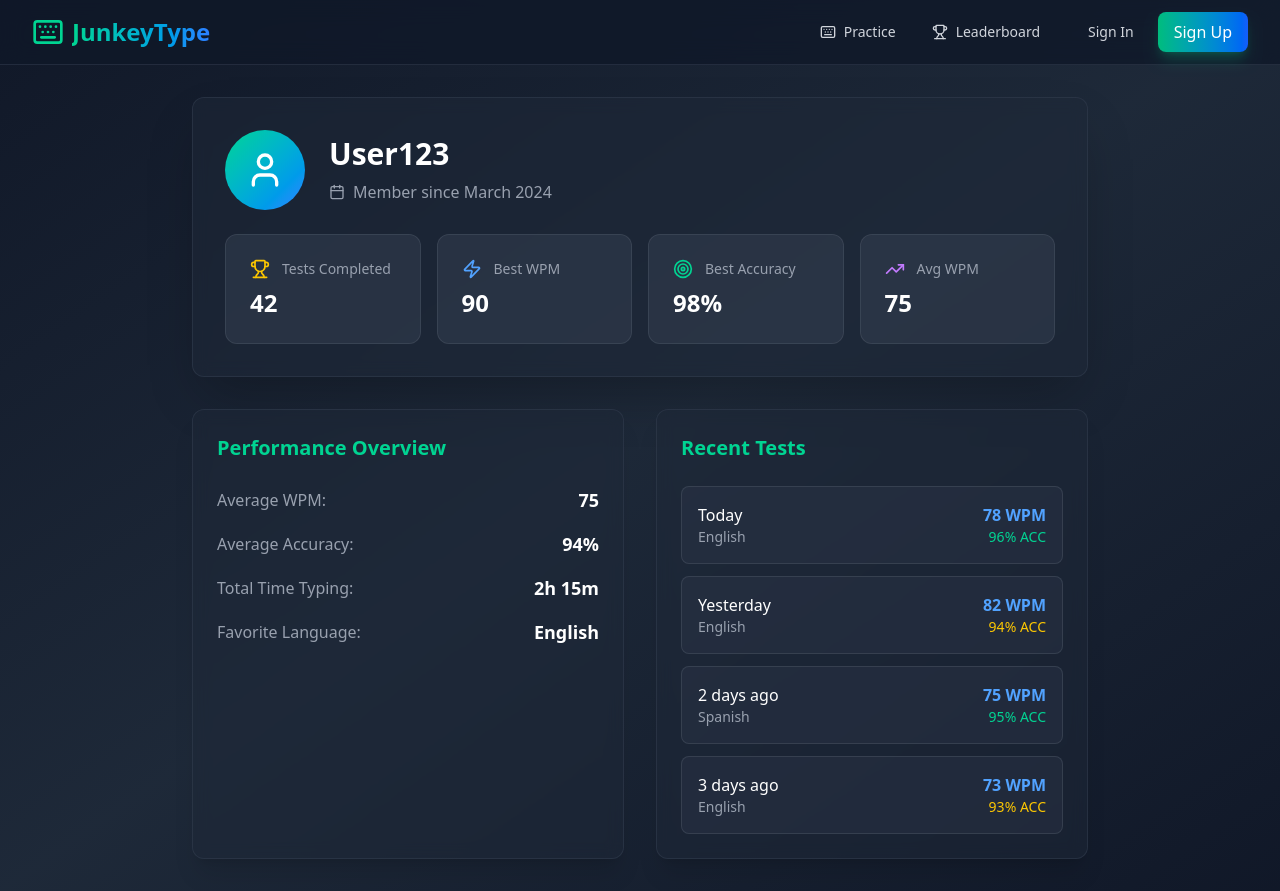
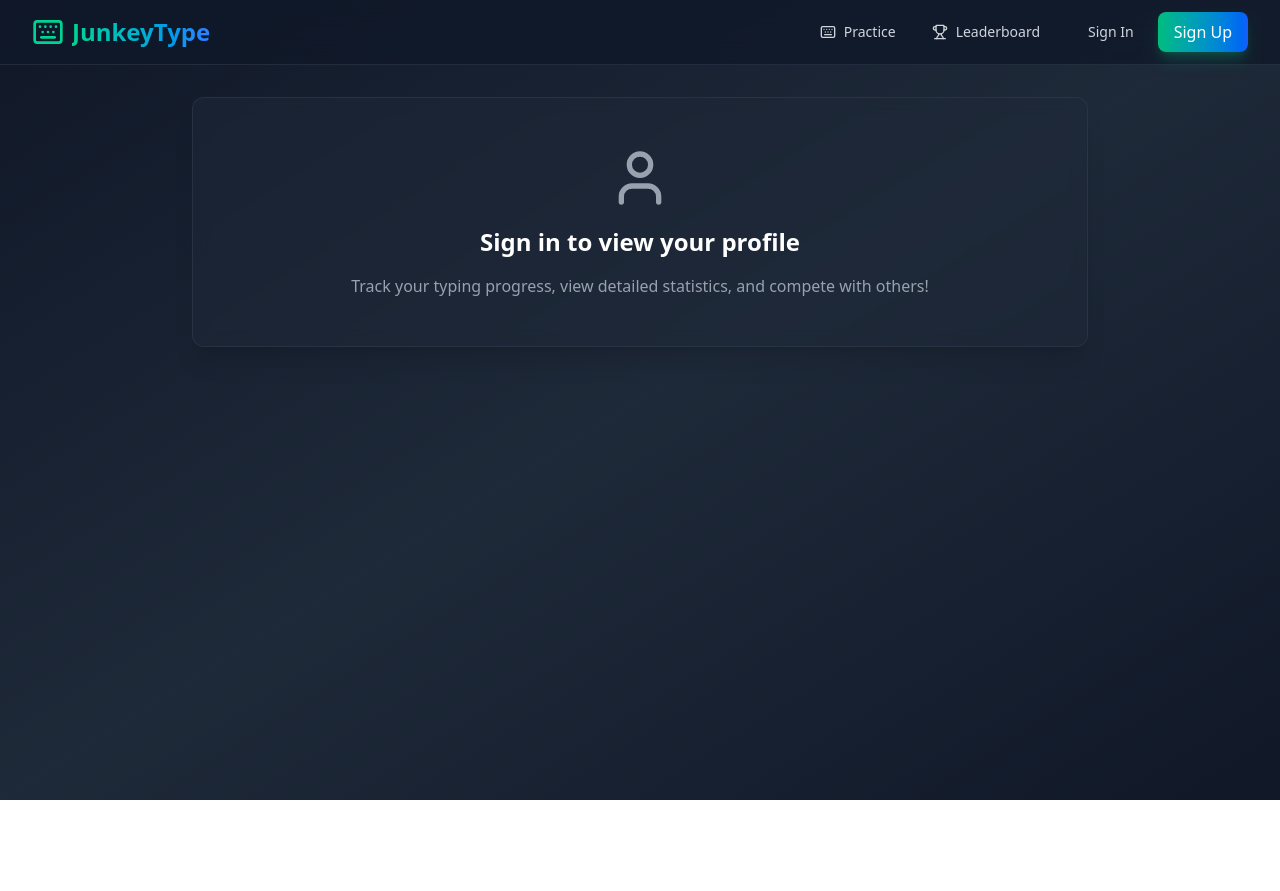
Before and after one commit to Mythsoul/JunkyType, a React (Vite) app in the folder fe/: page /profile in a window 1280 px wide. After the commit the page ends 800 px from the top, so only its background shows below. Built offline with nearby package versions, Linux system fonts and the light colour scheme; the HTML template or start-up script is replaced by a standard one.

Commit message:
improve result dialog

```diff
--- a/fe/src/components/Profile.jsx
+++ b/fe/src/components/Profile.jsx
@@ -1,28 +1,91 @@
-import { useSelector } from "react-redux"
-import { User, Zap, Target, Trophy, Calendar, TrendingUp } from 'lucide-react'
+import { useSelector, useDispatch } from "react-redux"
+import { useEffect, useState } from 'react'
+import { User, Zap, Target, Trophy, Calendar, TrendingUp, BarChart, Activity, Clock, Hash } from 'lucide-react'
+import { fetchUserStats } from '../store/slices/userStatsSlice'
 
 function Profile() {
+  const dispatch = useDispatch()
   const theme = useSelector((state) => state.settings.theme)
+  const { user, isAuthenticated } = useSelector((state) => state.auth)
+  const { userStats, isLoadingStats } = useSelector((state) => state.userStats)
+  const [activeTab, setActiveTab] = useState('overview')
 
-  // Sample data - replace with actual user data
-  const userStats = {
-    username: "User123",
-    joinDate: "March 2024",
-    testsCompleted: 42,
-    averageWpm: 75,
-    bestWpm: 90,
-    averageAccuracy: 94,
-    bestAccuracy: 98,
-    totalTimeTyping: "2h 15m",
-    favoriteLanguage: "English",
+  useEffect(() => {
+    if (isAuthenticated) {
+      dispatch(fetchUserStats())
+    }
+  }, [dispatch, isAuthenticated])
+
+  // Format time helper
+  const formatTime = (seconds) => {
+    const hours = Math.floor(seconds / 3600)
+    const minutes = Math.floor((seconds % 3600) / 60)
+    if (hours > 0) {
+      return `${hours}h ${minutes}m`
+    }
+    return `${minutes}m`
   }
 
-  const recentTests = [
-    { date: "Today", wpm: 78, accuracy: 96, language: "English" },
-    { date: "Yesterday", wpm: 82, accuracy: 94, language: "English" },
-    { date: "2 days ago", wpm: 75, accuracy: 95, language: "Spanish" },
-    { date: "3 days ago", wpm: 73, accuracy: 93, language: "English" },
-  ]
+  // Simple chart component
+  const SimpleChart = ({ data, type = 'wpm' }) => {
+    const maxValue = Math.max(...data.map(d => d[type]))
+    const chartColor = type === 'wpm' ? 'bg-blue-400' : 'bg-green-400'
+
+    return (
+      <div className="space-y-2">
+        <div className="flex justify-between text-sm text-gray-400">
+          <span>Last {data.length} tests</span>
+          <span>Max: {maxValue}</span>
+        </div>
+        <div className="flex items-end gap-1 h-20">
+          {data.map((point, i) => {
+            const height = (point[type] / maxValue) * 100
+            return (
+              <div
+                key={i}
+                className={`${chartColor} rounded-t transition-all duration-300 hover:opacity-80 flex-1`}
+                style={{ height: `${height}%` }}
+                title={`${point[type]} ${type.toUpperCase()}`}
+              />
+            )
+          })}
+        </div>
+      </div>
+    )
+  }
+
+  if (!isAuthenticated) {
+    return (
+      <div className="max-w-4xl mx-auto">
+        <div className={`rounded-xl shadow-xl backdrop-blur-sm border text-center p-12 ${
+          theme === "dark" ? "bg-gray-800/50 border-gray-700/50" : "bg-white/70 border-gray-200/50"
+        }`}>
+          <User className="w-16 h-16 mx-auto mb-4 text-gray-400" />
+          <h2 className={`text-2xl font-bold mb-4 ${theme === "dark" ? "text-white" : "text-gray-900"}`}>
+            Sign in to view your profile
+          </h2>
+          <p className={`${theme === "dark" ? "text-gray-400" : "text-gray-600"}`}>
+            Track your typing progress, view detailed statistics, and compete with others!
+          </p>
+        </div>
+      </div>
+    )
+  }
+
+  if (isLoadingStats) {
+    return (
+      <div className="max-w-4xl mx-auto">
+        <div className={`rounded-xl shadow-xl backdrop-blur-sm border text-center p-12 ${
+          theme === "dark" ? "bg-gray-800/50 border-gray-700/50" : "bg-white/70 border-gray-200/50"
+        }`}>
+          <div className="animate-spin rounded-full h-12 w-12 mx-auto mb-4 border-b-2 border-emerald-500"></div>
+          <div className={`text-lg ${theme === "dark" ? "text-gray-400" : "text-gray-600"}`}>
+            Loading your stats...
+          </div>
+        </div>
+      </div>
+    )
+  }
 
   const StatCard = ({ icon: Icon, label, value, color }) => (
     <div
@@ -40,121 +103,176 @@ function Profile() {
     </div>
   )
 
+  const tabs = [
+    { id: 'overview', label: 'Overview', icon: BarChart },
+    { id: 'progress', label: 'Progress', icon: TrendingUp },
+    { id: 'history', label: 'History', icon: Clock },
+  ]
+
   return (
-    <div className="max-w-4xl mx-auto space-y-8">
+    <div className="max-w-6xl mx-auto space-y-6">
       {/* Profile Header */}
-      <div
-        className={`rounded-xl shadow-2xl backdrop-blur-sm border ${
+      <div className={`rounded-xl shadow-xl backdrop-blur-sm border ${
         theme === "dark" ? "bg-gray-800/50 border-gray-700/50" : "bg-white/70 border-gray-200/50"
-        }`}
-      >
-        <div className="p-8">
-          <div className="flex items-center gap-6 mb-6">
-            <div
-              className={`w-20 h-20 rounded-full flex items-center justify-center ${
+      }`}>
+        <div className="p-6">
+          <div className="flex flex-col md:flex-row md:items-center justify-between gap-4">
+            <div className="flex items-center gap-4">
+              <div className={`w-16 h-16 rounded-full flex items-center justify-center ${
                 theme === "dark"
                   ? "bg-gradient-to-br from-emerald-400 to-blue-500"
                   : "bg-gradient-to-br from-emerald-500 to-blue-600"
-              }`}
-            >
-              <User className="w-10 h-10 text-white" />
+              }`}>
+                <User className="w-8 h-8 text-white" />
               </div>
               <div>
-              <h1 className={`text-3xl font-bold ${theme === "dark" ? "text-white" : "text-gray-900"}`}>
-                {userStats.username}
+                <h1 className={`text-2xl font-bold ${theme === "dark" ? "text-white" : "text-gray-900"}`}>
+                  {user?.username || 'Anonymous User'}
                 </h1>
-              <p className={`flex items-center gap-2 mt-2 ${theme === "dark" ? "text-gray-400" : "text-gray-600"}`}>
-                <Calendar className="w-4 h-4" />
-                Member since {userStats.joinDate}
+                <p className={`flex items-center gap-2 ${theme === "dark" ? "text-gray-400" : "text-gray-600"}`}>
+                  <Trophy className="w-4 h-4" />
+                  {userStats.testsCompleted} tests completed
                 </p>
               </div>
             </div>
 
-          {/* Quick Stats */}
-          <div className="grid grid-cols-2 md:grid-cols-4 gap-4">
+            <div className="grid grid-cols-3 gap-4">
+              <div className="text-center">
+                <div className={`text-2xl font-bold ${theme === "dark" ? "text-blue-400" : "text-blue-600"}`}>
+                  {userStats.bestWpm || 0}
+                </div>
+                <div className={`text-sm ${theme === "dark" ? "text-gray-400" : "text-gray-600"}`}>Best WPM</div>
+              </div>
+              <div className="text-center">
+                <div className={`text-2xl font-bold ${theme === "dark" ? "text-emerald-400" : "text-emerald-600"}`}>
+                  {userStats.bestAccuracy || 0}%
+                </div>
+                <div className={`text-sm ${theme === "dark" ? "text-gray-400" : "text-gray-600"}`}>Best Acc</div>
+              </div>
+              <div className="text-center">
+                <div className={`text-2xl font-bold ${theme === "dark" ? "text-purple-400" : "text-purple-600"}`}>
+                  {userStats.avgWpm || 0}
+                </div>
+                <div className={`text-sm ${theme === "dark" ? "text-gray-400" : "text-gray-600"}`}>Avg WPM</div>
+              </div>
+            </div>
+          </div>
+
+          {/* Tab Navigation */}
+          <div className="flex gap-2 mt-6">
+            {tabs.map((tab) => {
+              const Icon = tab.icon
+              return (
+                <button
+                  key={tab.id}
+                  onClick={() => setActiveTab(tab.id)}
+                  className={`flex items-center gap-2 px-4 py-2 rounded-lg font-medium transition-colors ${
+                    activeTab === tab.id
+                      ? theme === "dark"
+                        ? "bg-emerald-500/20 text-emerald-400 border border-emerald-500/30"
+                        : "bg-emerald-500/20 text-emerald-600 border border-emerald-500/30"
+                      : theme === "dark"
+                        ? "text-gray-400 hover:text-gray-300 hover:bg-gray-700/50"
+                        : "text-gray-600 hover:text-gray-700 hover:bg-gray-100/50"
+                  }`}
+                >
+                  <Icon className="w-4 h-4" />
+                  {tab.label}
+                </button>
+              )
+            })}
+          </div>
+        </div>
+      </div>
+
+      {/* Tab Content */}
+      {activeTab === 'overview' && (
+        <div className="grid grid-cols-1 md:grid-cols-2 lg:grid-cols-4 gap-4">
           <StatCard
             icon={Trophy}
             label="Tests Completed"
-              value={userStats.testsCompleted}
+            value={userStats.testsCompleted || 0}
             color={theme === "dark" ? "text-yellow-400" : "text-yellow-600"}
           />
           <StatCard
             icon={Zap}
-              label="Best WPM"
-              value={userStats.bestWpm}
+            label="Average WPM"
+            value={userStats.avgWpm || 0}
             color={theme === "dark" ? "text-blue-400" : "text-blue-600"}
           />
           <StatCard
             icon={Target}
-              label="Best Accuracy"
-              value={`${userStats.bestAccuracy}%`}
+            label="Average Accuracy"
+            value={`${userStats.avgAccuracy || 0}%`}
             color={theme === "dark" ? "text-emerald-400" : "text-emerald-600"}
           />
           <StatCard
-              icon={TrendingUp}
-              label="Avg WPM"
-              value={userStats.averageWpm}
+            icon={Clock}
+            label="Total Time"
+            value={formatTime(userStats.totalTimeTyping || 0)}
             color={theme === "dark" ? "text-purple-400" : "text-purple-600"}
           />
         </div>
+      )}
+
+      {activeTab === 'progress' && (
+        <div className="grid md:grid-cols-2 gap-6">
+          {/* WPM Chart */}
+          <div className={`rounded-xl shadow-xl backdrop-blur-sm border p-6 ${
+            theme === "dark" ? "bg-gray-800/50 border-gray-700/50" : "bg-white/70 border-gray-200/50"
+          }`}>
+            <h3 className={`text-lg font-bold mb-4 flex items-center gap-2 ${
+              theme === "dark" ? "text-blue-400" : "text-blue-600"
+            }`}>
+              <Zap className="w-5 h-5" />
+              WPM Progress
+            </h3>
+            {userStats.recentResults?.length > 0 ? (
+              <SimpleChart data={userStats.recentResults} type="wpm" />
+            ) : (
+              <div className={`text-center py-8 ${theme === "dark" ? "text-gray-500" : "text-gray-400"}`}>
+                No test data available yet
+              </div>
+            )}
+          </div>
+
+          {/* Accuracy Chart */}
+          <div className={`rounded-xl shadow-xl backdrop-blur-sm border p-6 ${
+            theme === "dark" ? "bg-gray-800/50 border-gray-700/50" : "bg-white/70 border-gray-200/50"
+          }`}>
+            <h3 className={`text-lg font-bold mb-4 flex items-center gap-2 ${
+              theme === "dark" ? "text-emerald-400" : "text-emerald-600"
+            }`}>
+              <Target className="w-5 h-5" />
+              Accuracy Progress
+            </h3>
+            {userStats.recentResults?.length > 0 ? (
+              <SimpleChart data={userStats.recentResults} type="accuracy" />
+            ) : (
+              <div className={`text-center py-8 ${theme === "dark" ? "text-gray-500" : "text-gray-400"}`}>
+                No test data available yet
+              </div>
+            )}
           </div>
         </div>
+      )}
 
-      {/* Detailed Stats */}
-      <div className="grid md:grid-cols-2 gap-8">
-        {/* Performance Overview */}
-        <div
-          className={`rounded-xl shadow-xl backdrop-blur-sm border ${
+      {activeTab === 'history' && (
+        <div className={`rounded-xl shadow-xl backdrop-blur-sm border ${
           theme === "dark" ? "bg-gray-800/50 border-gray-700/50" : "bg-white/70 border-gray-200/50"
-          }`}
-        >
+        }`}>
           <div className="p-6">
-            <h3 className={`text-xl font-bold mb-6 ${theme === "dark" ? "text-emerald-400" : "text-emerald-600"}`}>
-              Performance Overview
-            </h3>
-            <div className="space-y-4">
-              <div className="flex justify-between items-center">
-                <span className={theme === "dark" ? "text-gray-400" : "text-gray-600"}>Average WPM:</span>
-                <span className={`font-bold text-lg ${theme === "dark" ? "text-white" : "text-gray-900"}`}>
-                  {userStats.averageWpm}
-                </span>
-              </div>
-              <div className="flex justify-between items-center">
-                <span className={theme === "dark" ? "text-gray-400" : "text-gray-600"}>Average Accuracy:</span>
-                <span className={`font-bold text-lg ${theme === "dark" ? "text-white" : "text-gray-900"}`}>
-                  {userStats.averageAccuracy}%
-                </span>
-              </div>
-              <div className="flex justify-between items-center">
-                <span className={theme === "dark" ? "text-gray-400" : "text-gray-600"}>Total Time Typing:</span>
-                <span className={`font-bold text-lg ${theme === "dark" ? "text-white" : "text-gray-900"}`}>
-                  {userStats.totalTimeTyping}
-                </span>
-              </div>
-              <div className="flex justify-between items-center">
-                <span className={theme === "dark" ? "text-gray-400" : "text-gray-600"}>Favorite Language:</span>
-                <span className={`font-bold text-lg ${theme === "dark" ? "text-white" : "text-gray-900"}`}>
-                  {userStats.favoriteLanguage}
-                </span>
-              </div>
-            </div>
-          </div>
-        </div>
-
-        {/* Recent Tests */}
-        <div
-          className={`rounded-xl shadow-xl backdrop-blur-sm border ${
-            theme === "dark" ? "bg-gray-800/50 border-gray-700/50" : "bg-white/70 border-gray-200/50"
-          }`}
-        >
-          <div className="p-6">
-            <h3 className={`text-xl font-bold mb-6 ${theme === "dark" ? "text-emerald-400" : "text-emerald-600"}`}>
+            <h3 className={`text-xl font-bold mb-6 flex items-center gap-2 ${
+              theme === "dark" ? "text-emerald-400" : "text-emerald-600"
+            }`}>
+              <Activity className="w-5 h-5" />
               Recent Tests
             </h3>
+            {userStats.recentResults?.length > 0 ? (
               <div className="space-y-3">
-              {recentTests.map((test, index) => (
+                {userStats.recentResults.map((test, index) => (
                   <div
-                  key={index}
+                    key={test.id || index}
                     className={`p-4 rounded-lg border transition-all duration-300 ${
                       theme === "dark"
                         ? "bg-gray-700/30 border-gray-600/50 hover:bg-gray-700/50"
@@ -164,27 +282,21 @@ function Profile() {
                     <div className="flex justify-between items-center">
                       <div>
                         <div className={`font-medium ${theme === "dark" ? "text-white" : "text-gray-900"}`}>
-                        {test.date}
+                          {new Date(test.timestamp).toLocaleDateString()}
                         </div>
                         <div className={`text-sm ${theme === "dark" ? "text-gray-400" : "text-gray-600"}`}>
-                        {test.language}
+                          {test.timeSeconds}s test
                         </div>
                       </div>
                       <div className="text-right">
                         <div className={`font-bold ${theme === "dark" ? "text-blue-400" : "text-blue-600"}`}>
                           {test.wpm} WPM
                         </div>
-                      <div
-                        className={`text-sm ${
+                        <div className={`text-sm ${
                           test.accuracy >= 95
-                            ? theme === "dark"
-                              ? "text-emerald-400"
-                              : "text-emerald-600"
-                            : theme === "dark"
-                              ? "text-yellow-400"
-                              : "text-yellow-600"
-                        }`}
-                      >
+                            ? theme === "dark" ? "text-emerald-400" : "text-emerald-600"
+                            : theme === "dark" ? "text-yellow-400" : "text-yellow-600"
+                        }`}>
                           {test.accuracy}% ACC
                         </div>
                       </div>
@@ -192,9 +304,16 @@ function Profile() {
                   </div>
                 ))}
               </div>
+            ) : (
+              <div className={`text-center py-12 ${theme === "dark" ? "text-gray-500" : "text-gray-400"}`}>
+                <Activity className="w-12 h-12 mx-auto mb-4 opacity-50" />
+                <p>No typing tests completed yet.</p>
+                <p className="text-sm mt-2">Start typing to build your history!</p>
+              </div>
+            )}
           </div>
         </div>
-      </div>
+      )}
     </div>
   )
 }
```
Lines whose indentation alone changed are shown as unchanged.
